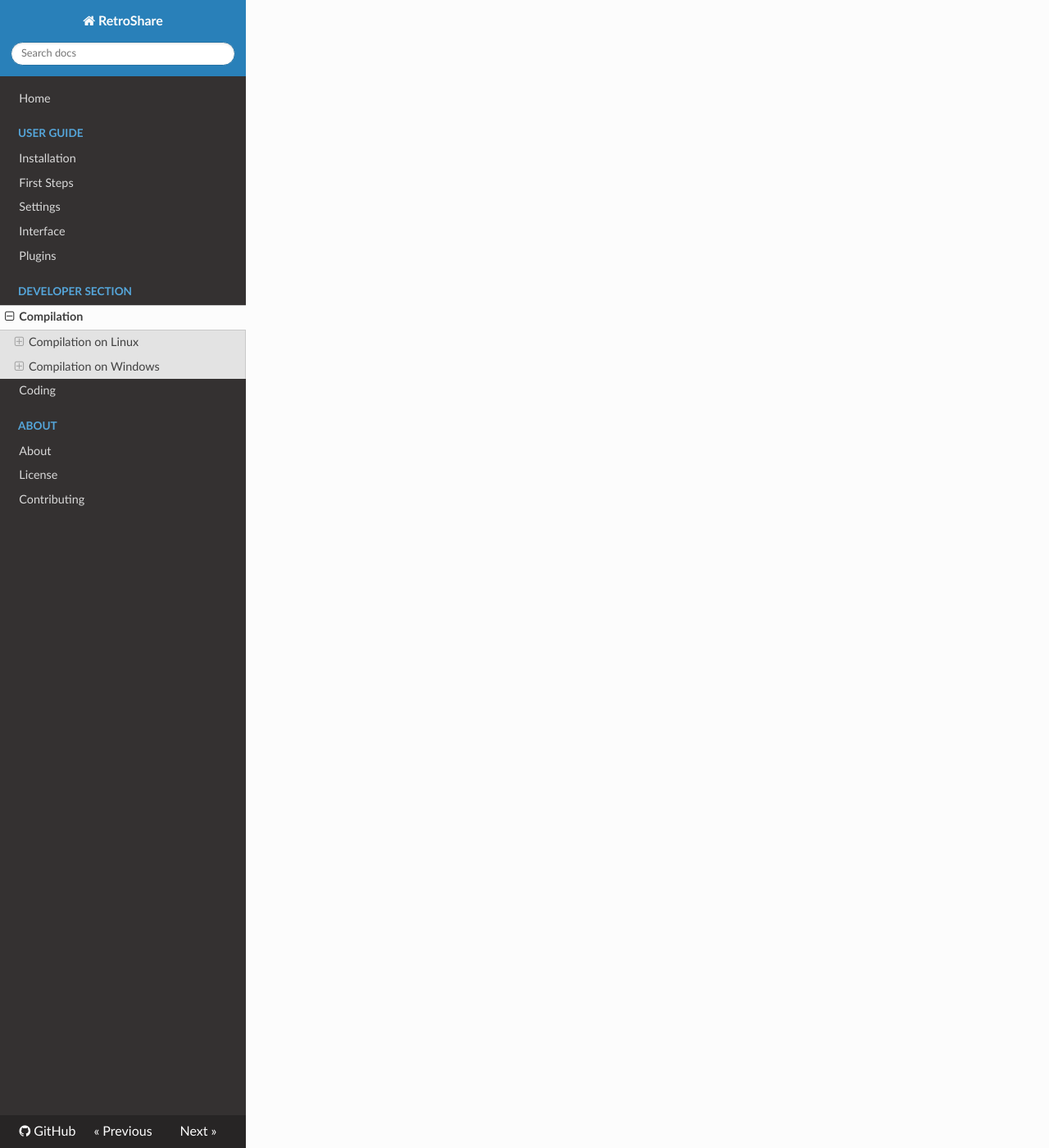
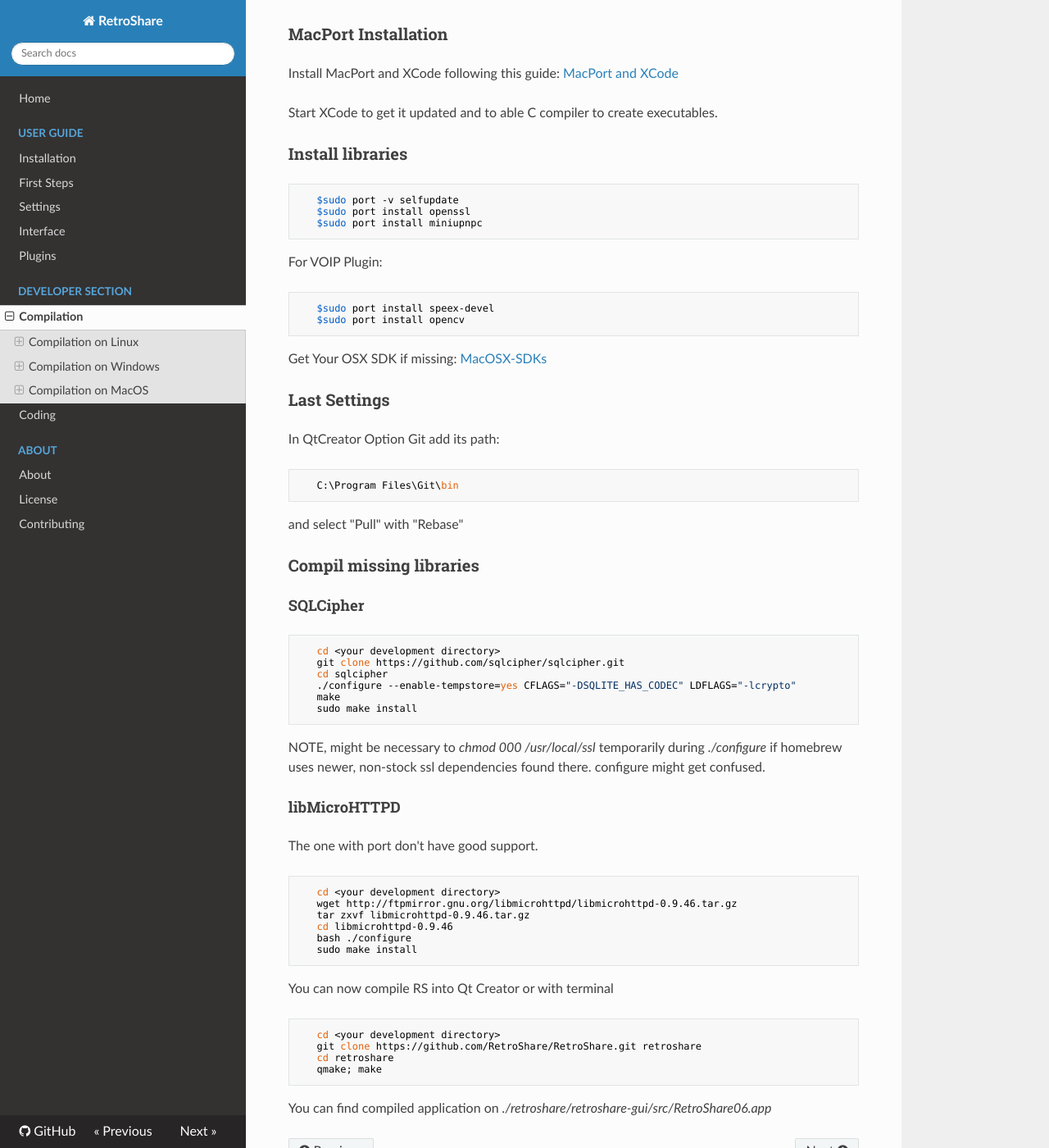
Before and after one commit to RetroShare/documentation, an MkDocs documentation site: the page built from docs/developer/compilation.md, in a window 1280 px wide and 1400 px high, scrolled down 3564 px. Shown: the whole window at 82% size. Built offline with MkDocs 1.6.1, drawn with Linux system fonts in a browser that asks for light colours; nearby versions of some CDN libraries; old or Windows-style settings are respelled for this version of MkDocs; some of the changed text lies outside the part shown.

Commit message:
mac osx os compileme

```diff
--- a/docs/developer/compilation.md
+++ b/docs/developer/compilation.md
@@ -63,7 +63,7 @@
 Depends on wich version of Qt you use.
 Change build-all-mingw32make.bat with these values too if you don't use MSys2.
 
-###MSYS2 INSTALLATION
+###MSYS2 Installation
 
 Choose your MSYS2 installer here: [MSYS2](http://msys2.github.io/)
 
@@ -136,3 +136,76 @@
        \build-RetroShare-Desktop_Qt_X_Y_Z_MinGW_32bit-Debug\plugins\PluginName\debug\*.dll
 to
 *%appdata%\RetroShare\extensions6*
+
+
+##Compilation on MacOS
+
+### Qt Installation
+
+Install Qt via: [Qt Download](http://www.qt.io/download/)
+
+Use default options.
+Add to the PATH environment variable with this temporary solution.
+
+       export PATH=/users/$USER/Qt/5.5/clang_64/bin:$PATH
+
+Depends on wich version of Qt you use.
+
+###MacPort Installation
+
+Install MacPort and XCode following this guide: [MacPort and XCode](http://guide.macports.org/#installing.xcode)
+
+Start XCode to get it updated and to able C compiler to create executables.
+
+###Install libraries
+
+       $sudo port -v selfupdate
+       $sudo port install openssl
+       $sudo port install miniupnpc
+
+For VOIP Plugin:
+
+       $sudo port install speex-devel
+       $sudo port install opencv
+
+Get Your OSX SDK if missing: [MacOSX-SDKs](https://github.com/phracker/MacOSX-SDKs)
+
+###Last Settings
+
+In QtCreator Option Git add its path:
+
+       C:\Program Files\Git\bin
+
+and select "Pull" with "Rebase"
+
+###Compil missing libraries
+####SQLCipher
+
+       cd <your development directory>
+       git clone https://github.com/sqlcipher/sqlcipher.git
+       cd sqlcipher
+       ./configure --enable-tempstore=yes CFLAGS="-DSQLITE_HAS_CODEC" LDFLAGS="-lcrypto"
+       make
+       sudo make install
+
+NOTE, might be necessary to *chmod 000 /usr/local/ssl* temporarily during *./configure* if
+homebrew uses newer, non-stock ssl dependencies found there. configure might get confused.
+
+####libMicroHTTPD
+The one with port don't have good support.
+
+       cd <your development directory>
+       wget http://ftpmirror.gnu.org/libmicrohttpd/libmicrohttpd-0.9.46.tar.gz
+       tar zxvf libmicrohttpd-0.9.46.tar.gz
+       cd libmicrohttpd-0.9.46
+       bash ./configure
+       sudo make install
+
+You can now compile RS into Qt Creator or with terminal
+
+       cd <your development directory>
+       git clone https://github.com/RetroShare/RetroShare.git retroshare
+       cd retroshare
+       qmake; make
+
+You can find compiled application on *./retroshare/retroshare-gui/src/RetroShare06.app*
```
